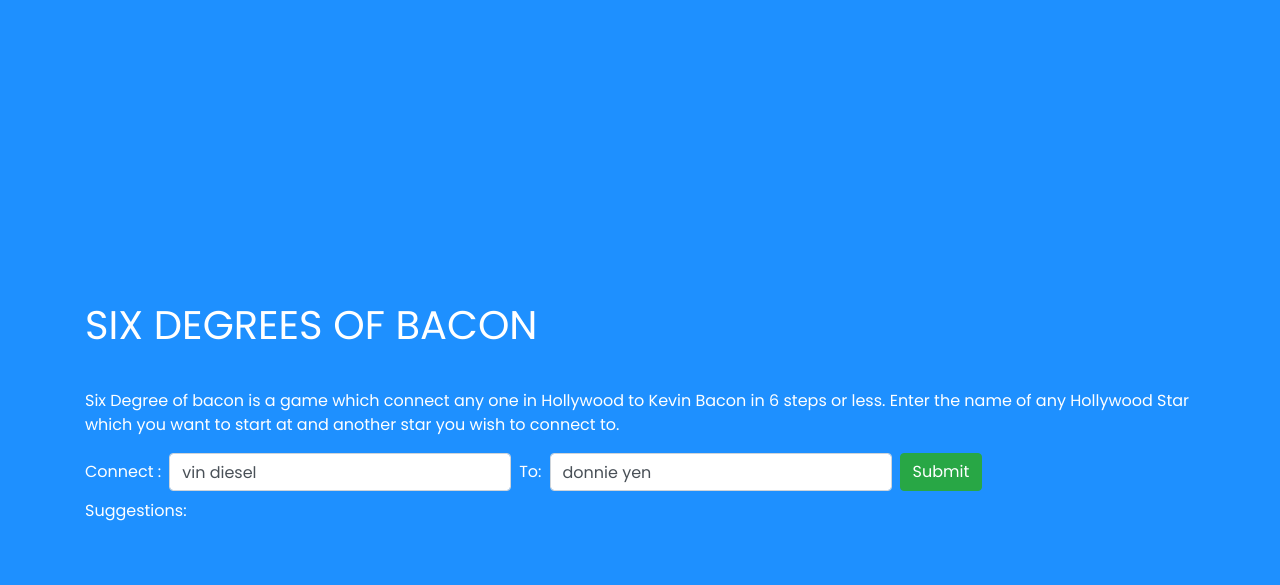
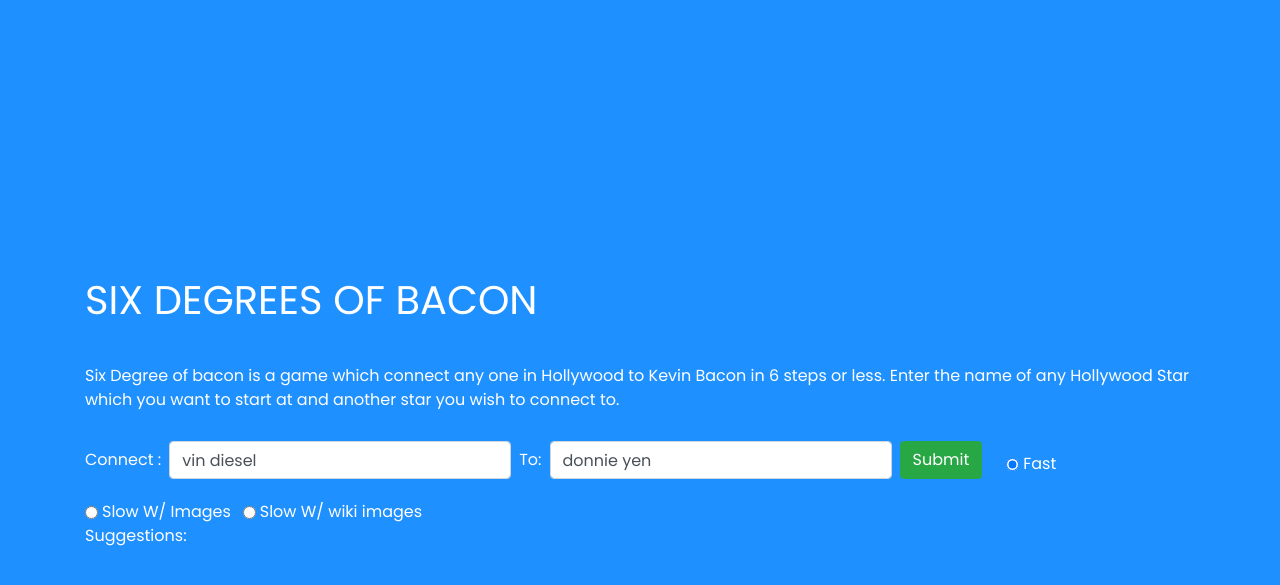
Before and after one commit to AloysiusAmbe/Degrees-CS50, a Flask app: page / in a window 1280 px wide. Shown: the top 585 px of the page. Run offline with Flask 2, Linux system fonts and the light colour scheme; some libraries are stand-ins or nearby versions.

Commit message:
Made the connection between two stars show fast with no images

```diff
--- a/templates/main_page.html
+++ b/templates/main_page.html
@@ -35,6 +35,22 @@
             transform: translate(-50%, -50%);
         }
 
+        #fast {
+            display: none;
+            flex-direction: column;
+        }
+
+        #fast .text-div {
+            display: flex;
+            justify-content: center;
+            width: 100%;
+        }
+
+        #fast .text-div div {
+            margin: 20px 0 20px 0;
+            padding: 0 5px 0 5px;
+        }
+
         #images {
             display: none;
             width: 100vw;
@@ -65,6 +81,7 @@
             border-radius: 16px;
             object-fit: cover;
             border: none;
+            transition: 0.2s;
         }
 
         .image .text {
@@ -129,6 +146,8 @@
             </div>
             <input class="circle-btn btn-success" id="circle-btn-right" type="submit" value=">">
         </div>
+
+        <div id="fast"></div>
     </div>
 
     <div class="container-fluid" id="main">
@@ -150,6 +169,21 @@
                     <input type="text" class="form-control mb-2 mr-sm-2" autocomplete="off" id="star2" name="star2" value="donnie yen">
                     <div class="form-check-label">
                         <button type="submit" class="btn btn-success mb-2" id="button">Submit</button>
+                    </div>
+                    <div class="form-check-inline m-4">
+                        <label class="form-check-label">
+                          <input type="radio" class="form-check-input" name="option" checked="checked" value="Fast">Fast
+                        </label>
+                      </div>
+                      <div class="form-check-inline">
+                        <label class="form-check-label">
+                          <input type="radio" class="form-check-input" name="option" value="slow">Slow W/ Images
+                        </label>
+                      </div>
+                      <div class="form-check-inline">
+                        <label class="form-check-label">
+                          <input type="radio" class="form-check-input" name="option" value="wiki">Slow W/ wiki images
+                        </label>
                     </div>
                 </div>
                 <div id="suggestions">
@@ -204,8 +238,14 @@
         var star1 = document.getElementById('star1');
         var star2 = document.getElementById('star2');
 
-        // Displays the loading page
+        // Displays the loading page and sends the entered data
+        // to the server to get the connection between two actors
         document.getElementById('button').addEventListener('click', () => {
+            // Gets the chosen speed by the user
+            let speed_option = document.querySelector('input[name=option]:checked').value;
+            speed_option = speed_option.toLowerCase();
+
+            console.log(speed_option);
             // Gets the inputted values
             const star1_vlaue = star1.value;
             const star2_value = star2.value;
@@ -214,11 +254,13 @@
             const clackers = document.getElementById('clackers');
             const main_content = document.getElementById('main');
             const main_images = document.getElementById('images');
+            const fast_div = document.querySelector('#fast');
             let message = document.getElementById('message');
 
             // Displays the loading screen and hides other elements
             main_content.style.display = 'none';
             main_images.style.display = 'none';
+            fast_div.style.display = 'none';
             clackers.style.display = 'block';
             message.style.display = 'none';
 
@@ -241,15 +283,46 @@
                     return;
                 }
 
-                // Function call to change img attribute
-                let key_index = "route0";
-                changesImgAtributes(key_index);
+                // If the user wants the connection to
+                // be displayed fast and without images
+                if (speed_option == 'fast') {
+                    removeAllChildNodes(fast_div);
+                    for (let [key, value] of Object.entries(data)) {
+                        let text_div = document.createElement('div');
+                        text_div.className = 'text-div';
+                        let index = 0;
+                        for (let [key, val] of Object.entries(value)) {
+                            let div = document.createElement('div');
+                            let h5 = document.createElement('h5');
+                            if (index == 0) {
+                                h5.innerHTML = `${val} stars in `;
+                            }
+                            if (index == 1) {
+                                h5.innerHTML = `"${val}" with `;
+                            }
+                            if (index == 2) {
+                                h5.innerHTML = `${val}.`;
+                            }
 
-                // Makes the images div visible
-                main_images.style.display = 'flex';
+                            div.appendChild(h5);
+                            text_div.appendChild(div);
+                            index++;
+                        }
+                        fast_div.appendChild(text_div);
+                    }
+                    fast_div.style.display = 'flex';
+                }
+
+                else {
+                    // Function call to change img attribute
+                    changesImgAtributes('route0');
+
+                    // Makes the images div visible
+                    main_images.style.display = 'flex';
+                }
+
                 main_content.style.display = 'flex';
                 main_content.style.height = 'auto';
-
                 document.getElementById('dont-show').style.display = 'none';
                 document.getElementById('show-after-load').style.height = '15vh';
             }
@@ -258,11 +331,19 @@
             const data = new FormData();
             data.append('star1', star1_vlaue);
             data.append('star2', star2_value);
+            data.append('speed_option', speed_option);
 
             // Send request
             request.send(data)
             return false;
         });
+
+        // Clears div so results for new query can be put on web page
+        function removeAllChildNodes(parent) {
+            while (parent.firstChild) {
+                parent.removeChild(parent.firstChild);
+            }
+        }
 
         // Moves carousel to the right
         document.getElementById('circle-btn-right').addEventListener('click', () => {
```
